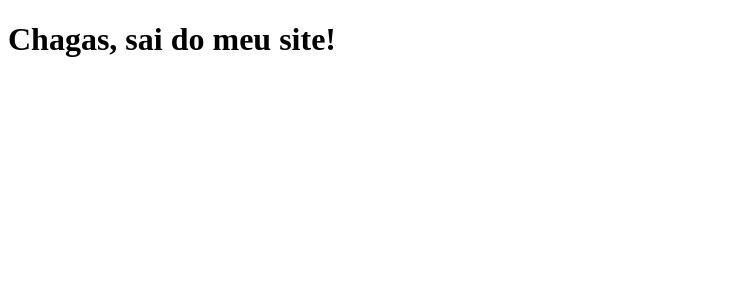
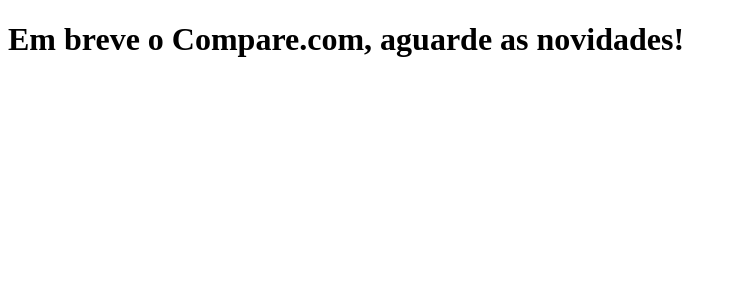
Before and after one commit to tuliosanto/clone-tabnews, a Next.js app: page / in a window 1280 px wide. Shown: the top 300 px of the page, without its empty margins (0-737 px from the left). Built offline with nearby package versions, Linux system fonts and the light colour scheme.

Commit message:
tirar mensagem do chagas

```diff
--- a/pages/index.js
+++ b/pages/index.js
@@ -1,5 +1,5 @@
 function Home() {
-  return <h1>Chagas, sai do meu site!</h1>;
+  return <h1>Em breve o Compare.com, aguarde as novidades!</h1>;
 }
 
 export default Home;
```
